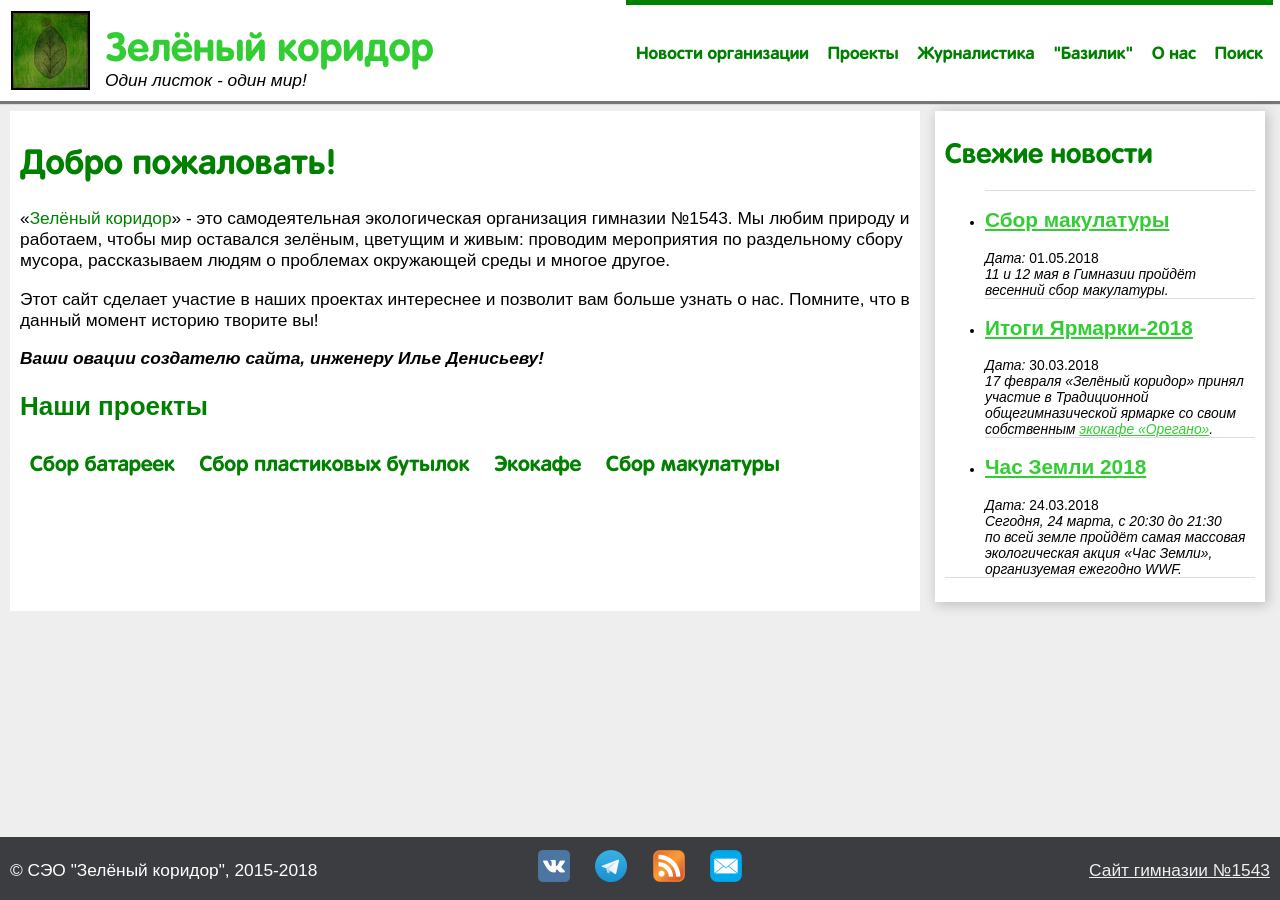
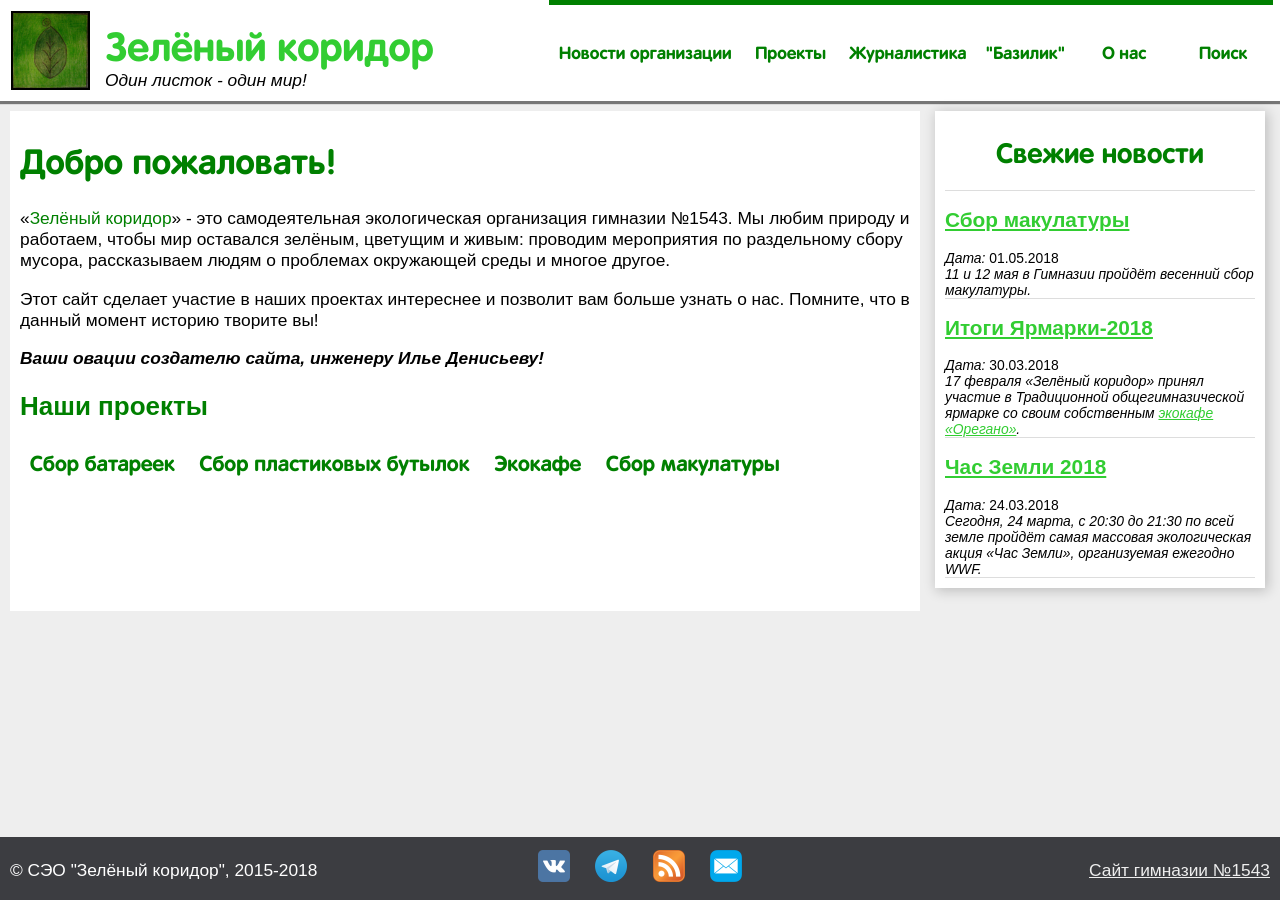
Before and after one commit to elkcl/zelkor.github.io, a Jekyll site: the page built from index.html, in a window 1280 px wide. Built offline with Jekyll 4.4.1, drawn with Linux system fonts in a browser that asks for light colours.

Commit message:
Мелкие исправления

```diff
--- a/_includes/post_cycle.html
+++ b/_includes/post_cycle.html
@@ -1,23 +1,23 @@
-<div style="text-align: left;"><ul class="bottom-border">
+<div style="text-align: left;"><div class="bottom-border">
   {% if include.limit %}
   {% for post in site.posts limit:include.limit %}
-  <li class="top-border">
+  <div class="top-border">
     <h2><a href="{{post.url}}">{{post.title}}</a></h2>
     <span class="italic">Дата:</span> {{post.date | date: "%d.%m.%Y"}} <br />
     {% if post.upd %}<span class="italic green">Обновлено: {{post.upd | date:
 "%d.%m.%Y"}}</span> <br />{% endif %}
     <span class="italic">{{post.meta}}</span>
-  </li>
+  </div>
   {% endfor %}
   {% else %}
   {% for post in site.posts %}
-  <li class="top-border">
+  <div class="top-border">
     <h2><a href="{{post.url}}">{{post.title}}</a></h2>
     <span class="italic">Дата:</span> {{post.date | date: "%d.%m.%Y"}} <br />
     {% if post.upd %}<span class="italic green">Обновлено: {{post.upd | date:
 "%d.%m.%Y"}}</span> <br />{% endif %}
     <span class="italic">{{post.meta}}</span>
-  </li>
+  </div>
   {% endfor %}
   {% endif %}
-</ul></div>
+</div></div>
--- a/_layouts/default.html
+++ b/_layouts/default.html
@@ -81,7 +81,7 @@
    <div id="background">
      <div id="main">
     {{content}}
-    </div><div id="news"><h1>Свежие новости</h1>
+    </div><div id="news"><h1 style="text-align: center">Свежие новости</h1>
      {% include post_cycle.html limit=3 %}</div></div>
     <footer>
     <div id="mobsoc">
--- a/css/main.css
+++ b/css/main.css
@@ -309,6 +309,8 @@ nav#headernav a {
   height: 56px;
   margin: 0 -3px;
   padding: 40px 10px 0;
+  min-width: 80px;
+  text-align: center;
 }
 
 nav#headernav a:link:not(.selected), nav#headernav a:visited:not(.selected) {
```
